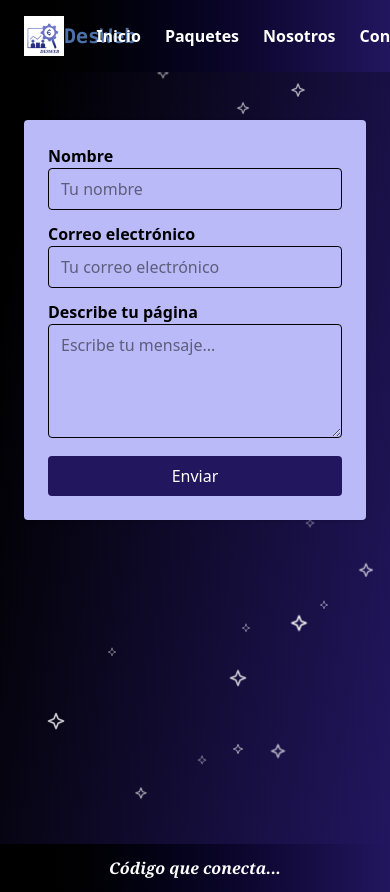
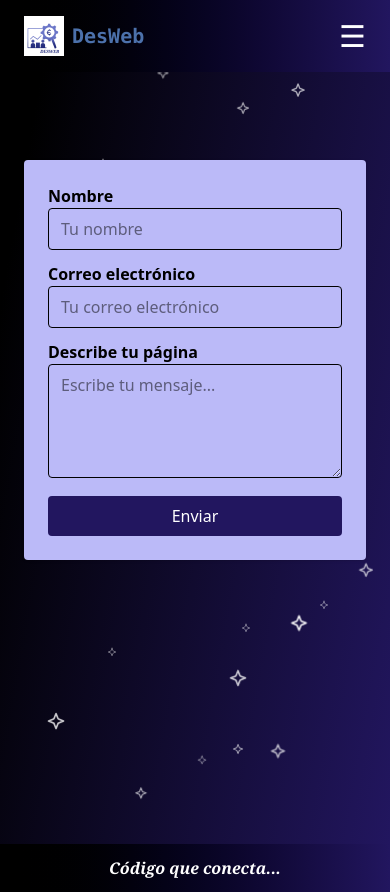
Before and after one commit to DESWEB2025/DESWEB, a Vue app: page /Contacto in a window 390 px wide. Built offline with nearby package versions, Linux system fonts and the light colour scheme.

Commit message:
Se añade responsividad a pantallas pequeñas

```diff
--- a/src/layouts/Layout.vue
+++ b/src/layouts/Layout.vue
@@ -14,18 +14,32 @@
   </div>
 
   <div class="relative z-10">
-    <header class="fixed top-0 left-0 right-0 z-50 bg-gradient-to-r from-black to-[#22165f] flex justify-between items-center py-4 px-6">
-      <div class="flex items-center">
+    <header
+      class="fixed top-0 left-0 right-0 z-50 bg-gradient-to-r from-black to-[#22165f] flex flex-wrap justify-between items-center py-4 px-6"
+    >
+      <div class="flex items-center gap-2">
         <img src="/src/assets/icon.jpeg" class="w-10 h-10" />
         <h1 class="text-xl sm:text-6xl md:text-xl lg:text-4xl font-mono font-bold text-[#4c71ab]">
           DesWeb
         </h1>
       </div>
-      <nav class="flex items-center gap-6">
-        <RouterLink :to="{ name: 'home' }" class="text-white font-bold">Inicio</RouterLink>
-        <RouterLink :to="{ name: 'plans' }" class="text-white font-bold">Paquetes</RouterLink>
-        <RouterLink :to="{ name: 'about' }" class="text-white font-bold">Nosotros</RouterLink>
-        <RouterLink :to="{ name: 'contact' }" class="text-white font-bold">Contáctanos</RouterLink>
+
+      <div class="md:hidden">
+        <button @click="toggleMenu" class="text-white text-3xl focus:outline-none">
+          ☰
+        </button>
+      </div>
+
+      <nav
+        :class="[
+          'flex-col gap-4 absolute top-full right-6 bg-[#22165f] p-4 rounded shadow-lg md:static md:flex md:flex-row md:bg-transparent md:shadow-none md:gap-6',
+          isMenuOpen ? 'flex' : 'hidden'
+        ]"
+      >
+        <RouterLink @click="closeMenu" :to="{ name: 'home' }" class="text-white font-bold">Inicio</RouterLink>
+        <RouterLink @click="closeMenu" :to="{ name: 'plans' }" class="text-white font-bold">Paquetes</RouterLink>
+        <RouterLink @click="closeMenu" :to="{ name: 'about' }" class="text-white font-bold">Nosotros</RouterLink>
+        <RouterLink @click="closeMenu" :to="{ name: 'contact' }" class="text-white font-bold">Contáctanos</RouterLink>
       </nav>
     </header>
 
@@ -33,7 +47,9 @@
       <RouterView />
     </main>
 
-    <footer class="w-full flex flex-col gap-5 justify-center items-center bg-gradient-to-r from-black to-[#22165f] py-3 z-40">
+    <footer
+      class="w-full flex flex-col gap-5 justify-center items-center bg-gradient-to-r from-black to-[#22165f] py-3 z-40"
+    >
       <p class="text-l font-serif font-bold italic text-white">Código que conecta...</p>
     </footer>
   </div>
@@ -48,7 +64,16 @@ export default {
         left: (Math.random() * 100).toFixed(2),
         delay: (Math.random() * 4).toFixed(2),
       })),
+      isMenuOpen: false,
     };
+  },
+  methods: {
+    toggleMenu() {
+      this.isMenuOpen = !this.isMenuOpen;
+    },
+    closeMenu() {
+      this.isMenuOpen = false;
+    },
   },
 };
 </script>
--- a/src/views/ContactView.vue
+++ b/src/views/ContactView.vue
@@ -1,6 +1,6 @@
 <template>
   <div class="flex justify-center p-6">
-    <form @submit.prevent="onSubmit" class="flex flex-col gap-3 bg-[#bbbaf8] p-6 rounded shadow max-w-xl w-full">
+    <form @submit.prevent="onSubmit" class="flex flex-col gap-3 bg-[#bbbaf8] p-6 mt-10 rounded shadow max-w-xl w-full">
       <div>
         <label class="block font-semibold">Nombre</label>
         <input v-model="name" type="text" placeholder="Tu nombre" required class="w-full border rounded px-3 py-2" />
--- a/src/views/HomeView.vue
+++ b/src/views/HomeView.vue
@@ -1,24 +1,28 @@
 <template>
-
-  <div class="flex m-20 mt-5">
-    <div class="flex flex-col justify-center p-5">
-      <p class="text-2xl font-serif font-bold text-white text-center sm:m-10">
+  <div class="flex flex-col md:flex-row items-center justify-center m-5 md:m-20 mt-5 gap-5">
+    <div class="flex flex-col justify-center items-center p-5 text-center">
+      <p class="text-xl sm:text-2xl font-serif font-bold text-white mb-4 max-w-md">
         Servicio de creación y mantenimiento de páginas web para una presencia en internet a tu necesidad
       </p>
 
-      <button class="bg-[#304774] p-1 rounded rounded-2">
-        <RouterLink :to="{ name: 'projects' }" class="text-2xl text-[#d9dafb] font-bold">Revisa nuestro trabajo</RouterLink>
-      </button>
-
+      <RouterLink :to="{ name: 'projects' }">
+        <button class="bg-[#304774] px-4 py-2 rounded text-[#d9dafb] text-lg sm:text-2xl font-bold hover:bg-[#4060a1] transition">
+          Revisa nuestro trabajo
+        </button>
+      </RouterLink>
     </div>
 
-    <div>
-      <video src="/src/assets/video/video-comercial.mp4"  autoplay muted playsinline loop class="w-300 h-100">
+    <div class="w-full max-w-md">
+      <video
+        src="/src/assets/video/video-comercial.mp4"
+        autoplay
+        muted
+        playsinline
+        loop
+        class="w-full h-auto rounded shadow-lg"
+      >
         Tu navegador no soporta la reproducción de video.
       </video>
     </div>
-
   </div>
-
-
 </template>
```
